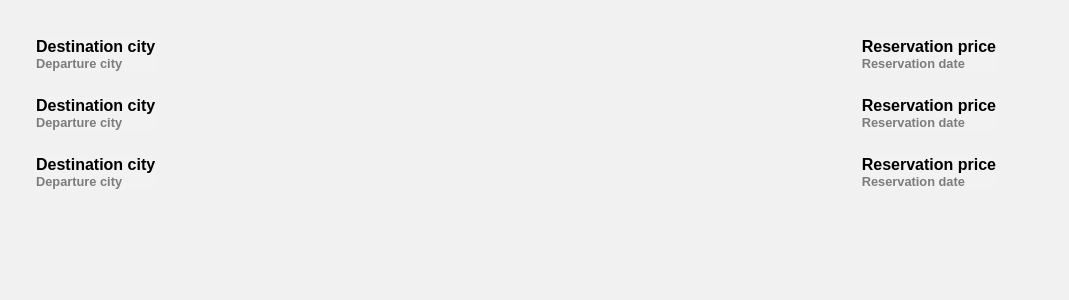
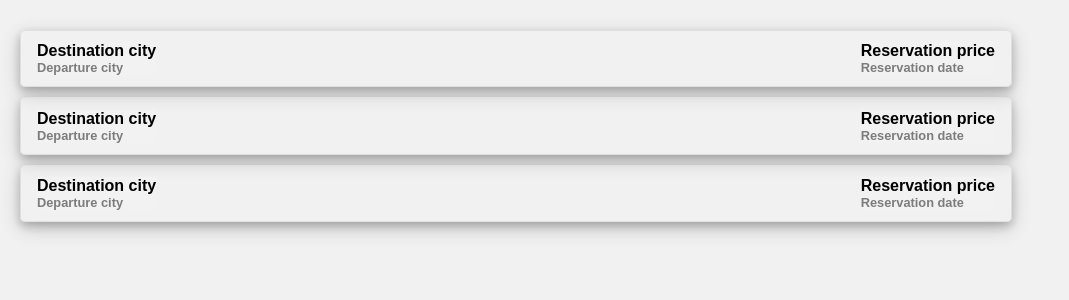
Before and after one commit to Mhamad-Raad/final-capstone-frontend, a React (Create React App) app: page / in a window 1280 px wide. Shown: the top 300 px of the page, without its empty margins (0-1069 px from the left). Built offline with nearby package versions, Linux system fonts and the light colour scheme.

Commit message:
add list animation

```diff
--- a/package.json
+++ b/package.json
@@ -6,6 +6,7 @@
     "@testing-library/jest-dom": "^5.16.5",
     "@testing-library/react": "^13.4.0",
     "@testing-library/user-event": "^13.5.0",
+    "prop-types": "^15.8.1",
     "react": "^18.2.0",
     "react-dom": "^18.2.0",
     "react-scripts": "5.0.1",
--- a/src/components/MyReservation/MyReservations.js
+++ b/src/components/MyReservation/MyReservations.js
@@ -4,9 +4,9 @@ import './MyReservations.css';
 export default function MyReservations() {
   return (
     <ul className="my-reservations column">
-      <ReservationItem />
-      <ReservationItem />
-      <ReservationItem />
+      <ReservationItem delay="1" />
+      <ReservationItem delay="1.2" />
+      <ReservationItem delay="1.3" />
     </ul>
   );
 }
--- a/src/components/MyReservation/ReservationItem.css
+++ b/src/components/MyReservation/ReservationItem.css
@@ -1,9 +1,23 @@
 .reservation-item {
   justify-content: space-between;
   align-items: center;
-  padding: 0.5rem 1rem;
-  border: none;
+  padding: 0.7rem 1rem;
+  border: 1px solid #e0e0e0;
+  border-radius: 5px;
   width: 80%;
+  box-shadow: 0 4px 8px 0 rgba(0, 0, 0, 0.2), 0 6px 20px 0 rgba(0, 0, 0, 0.19);
+  transition: all 1s ease-in-out;
+  animation: downToUp ease-in-out;
+}
+
+@keyframes downToUp {
+  0% {
+    transform: translateY(2000%);
+  }
+
+  100% {
+    transform: translateY(0);
+  }
 }
 
 .reservation-item > div {
--- a/src/components/MyReservation/ReservationItem.js
+++ b/src/components/MyReservation/ReservationItem.js
@@ -1,8 +1,12 @@
 import './ReservationItem.css';
 
-export default function ReservationItem() {
+export default function ReservationItem({ delay }) {
+  const styles = {
+    animationDuration: `${delay}s`,
+  };
+
   return (
-    <li className="reservation-item row">
+    <li className="reservation-item row" style={styles}>
       <div className="column">
         <h2 className="destination-city">Destination city</h2>
         <h3 className="departure-city">Departure city</h3>
```
Also changed, not shown: .eslintrc.json, 1 other file (tests, documents, lock files or other folders).
